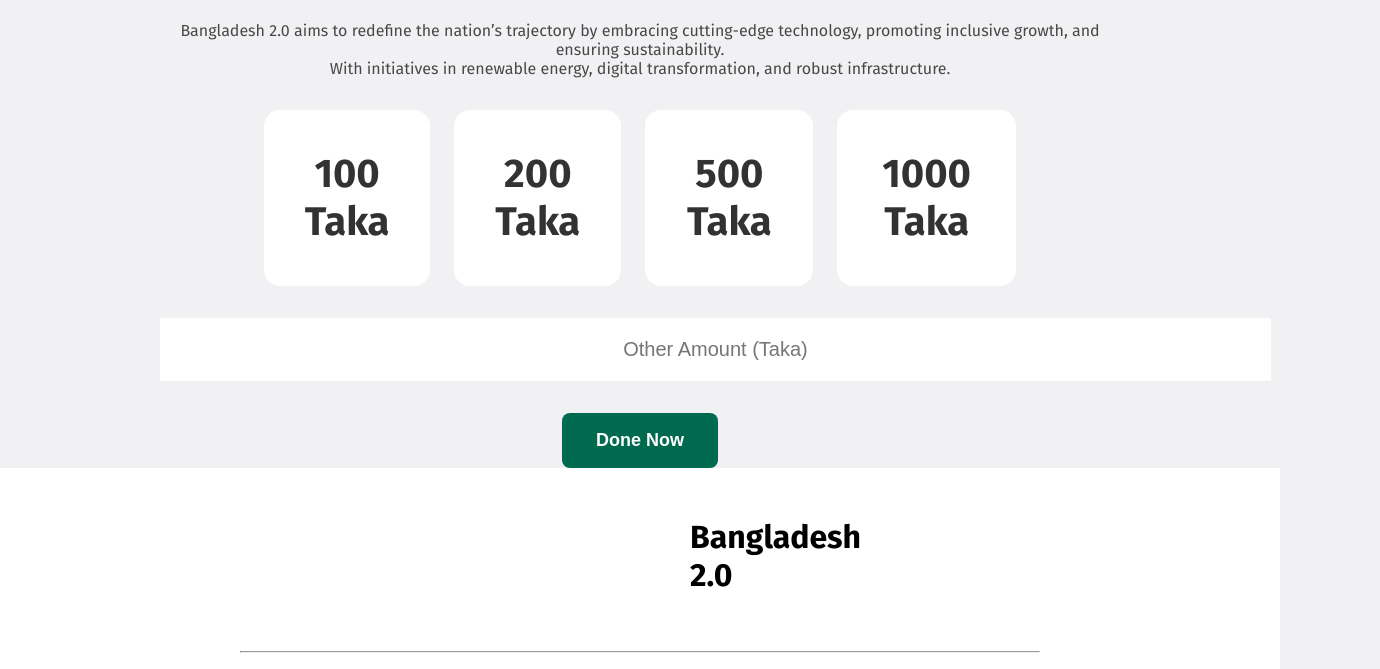
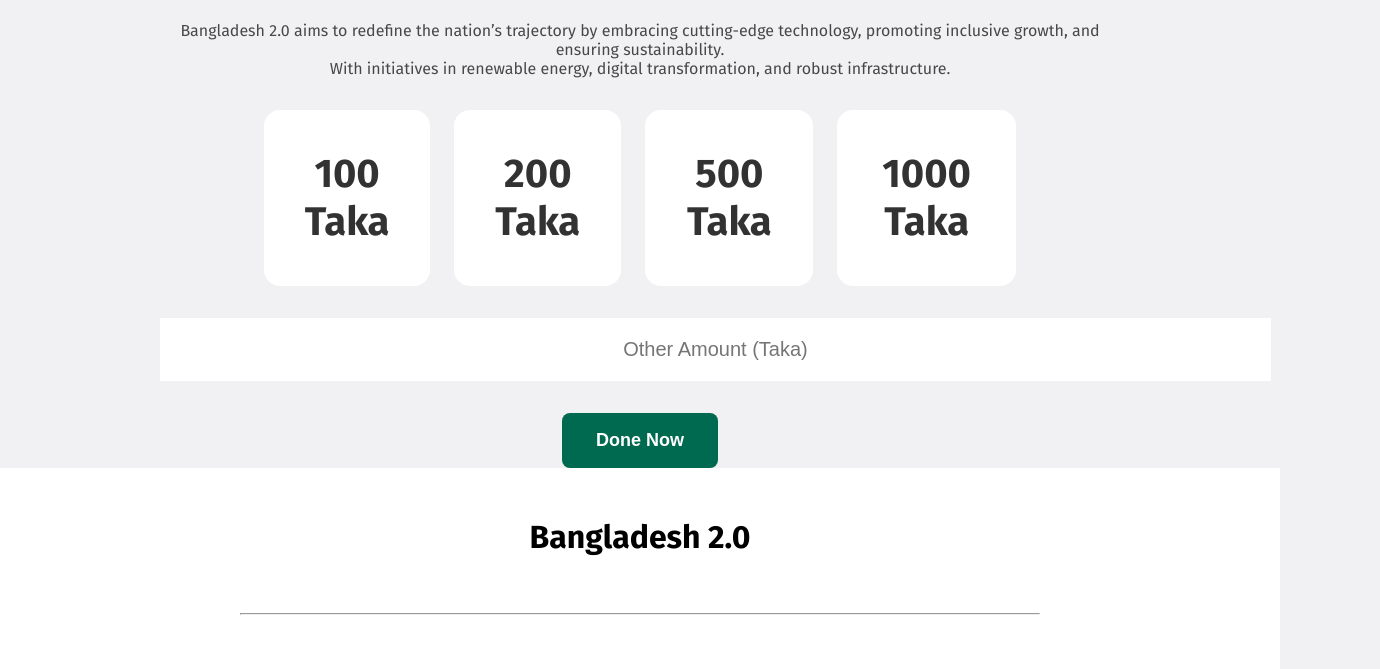
Before and after one commit to SR-Zisan-007/new-bangladesh2, a plain HTML site: page index.html in a window 1280 px wide. Shown: the part 3740-4409 px from the top of the page, 1380 px wide, since content can reach past the window. Drawn offline with Linux system fonts and the light colour scheme.

Commit message:
modified footer

```diff
--- a/Styles/styles.css
+++ b/Styles/styles.css
@@ -331,7 +331,7 @@ footer {
 .footer-title {
     font-size: 32px;
     font-weight: bold;
-    padding: 50px 690px 25px 690px;
+    padding: 50px 0 25px 0px;
     text-align: center;
 }
 
```
